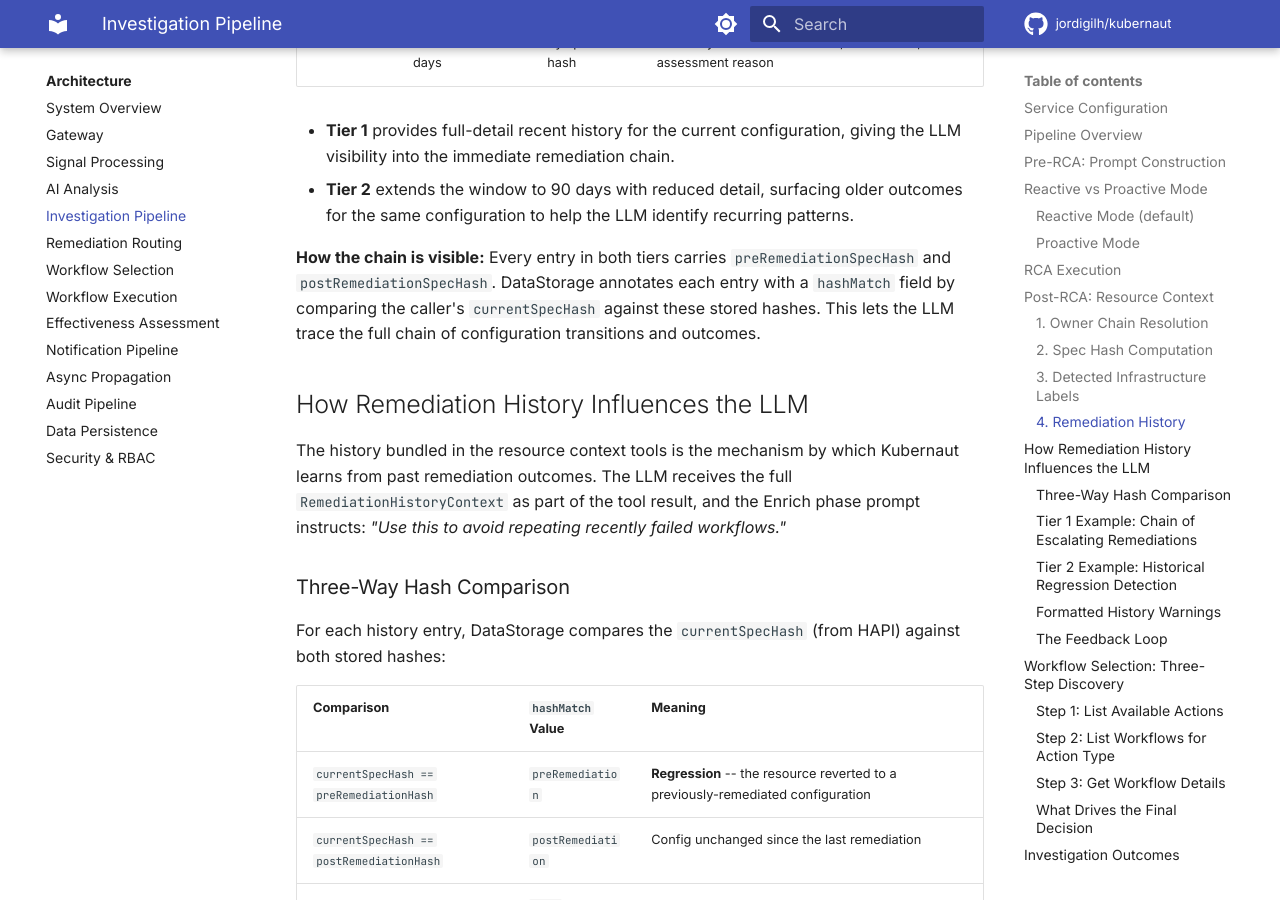
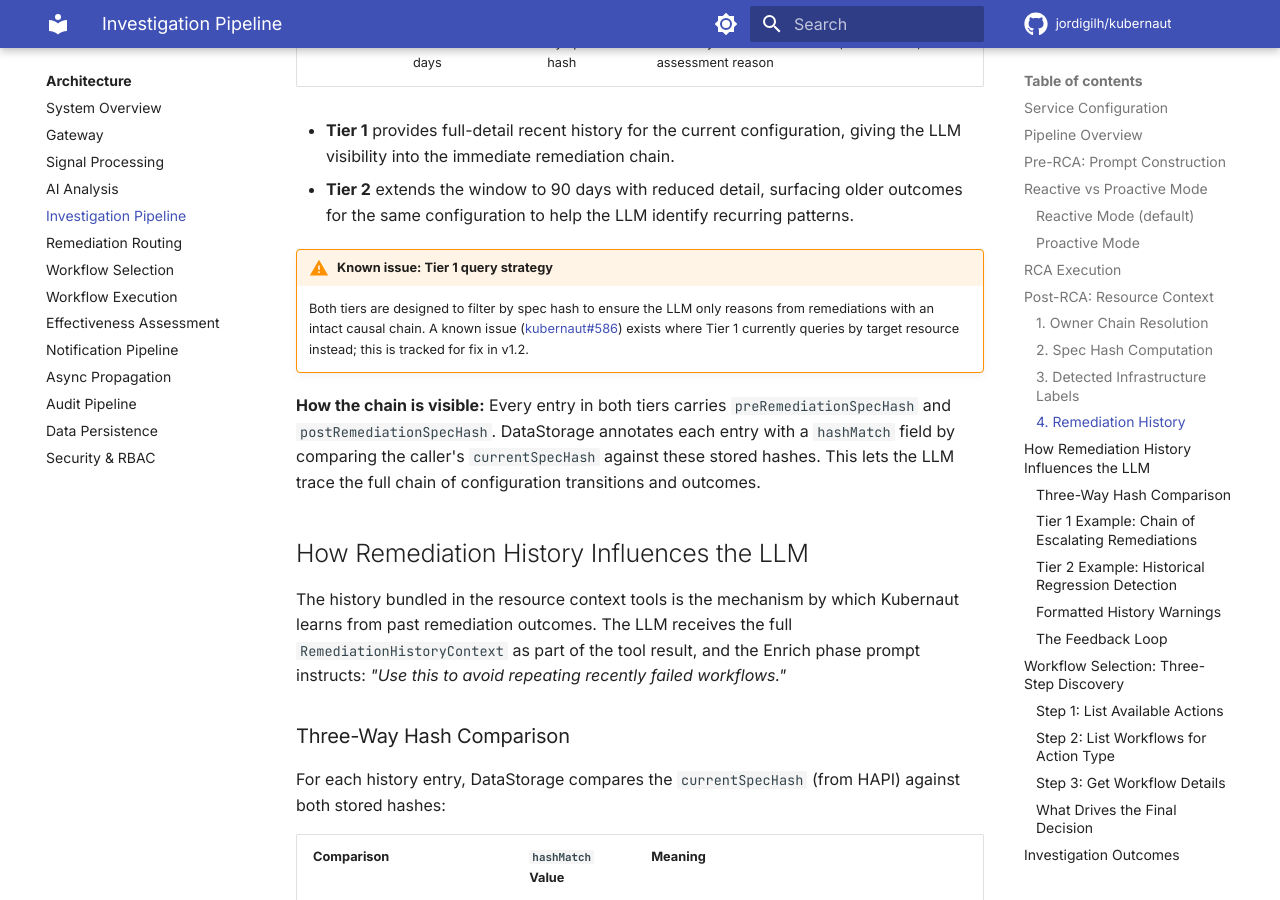
Before and after one commit to jordigilh/kubernaut-docs, an MkDocs documentation site: the page built from docs/architecture/hapi-investigation.md, in a window 1280 px wide and 900 px high, scrolled down 6566 px. Built offline with MkDocs 1.6.1 and Material for MkDocs 9.7.7, drawn with Linux system fonts in a browser that asks for light colours; comment, search, counter and statistics services are not loaded; the version menu is left out.

Commit message:
docs: add tiering bug note, fix ManualReview wording, align field name
Per kubernaut team review:
- Add warning note about kubernaut#586 where Tier 1 implementation
  currently queries by target resource instead of spec hash (design
  intent is spec hash on both tiers).
- Fix ManualReviewRequired note: "with low confidence" → "HAPI flagged
  the result for human review" since NeedsHumanReview is set for
  various reasons, not just low confidence.
- Preemptively rename affectedResource → remediationTarget in Outcome 1
  to avoid merge conflict with PR #40.

Made-with: Cursor

```diff
--- a/docs/architecture/hapi-investigation.md
+++ b/docs/architecture/hapi-investigation.md
@@ -192,6 +192,9 @@ The response contains two tiers of history, both filtered by spec hash match but
 
 - **Tier 1** provides full-detail recent history for the current configuration, giving the LLM visibility into the immediate remediation chain.
 - **Tier 2** extends the window to 90 days with reduced detail, surfacing older outcomes for the same configuration to help the LLM identify recurring patterns.
+
+!!! warning "Known issue: Tier 1 query strategy"
+    Both tiers are designed to filter by spec hash to ensure the LLM only reasons from remediations with an intact causal chain. A known issue ([kubernaut#586](https://github.com/jordigilh/kubernaut/issues/586)) exists where Tier 1 currently queries by target resource instead; this is tracked for fix in v1.2.
 
 **How the chain is visible:** Every entry in both tiers carries `preRemediationSpecHash` and `postRemediationSpecHash`. DataStorage annotates each entry with a `hashMatch` field by comparing the caller's `currentSpecHash` against these stored hashes. This lets the LLM trace the full chain of configuration transitions and outcomes.
 
```
Also changed, not shown: docs/architecture/remediation-routing.md (+1 -1 lines).
